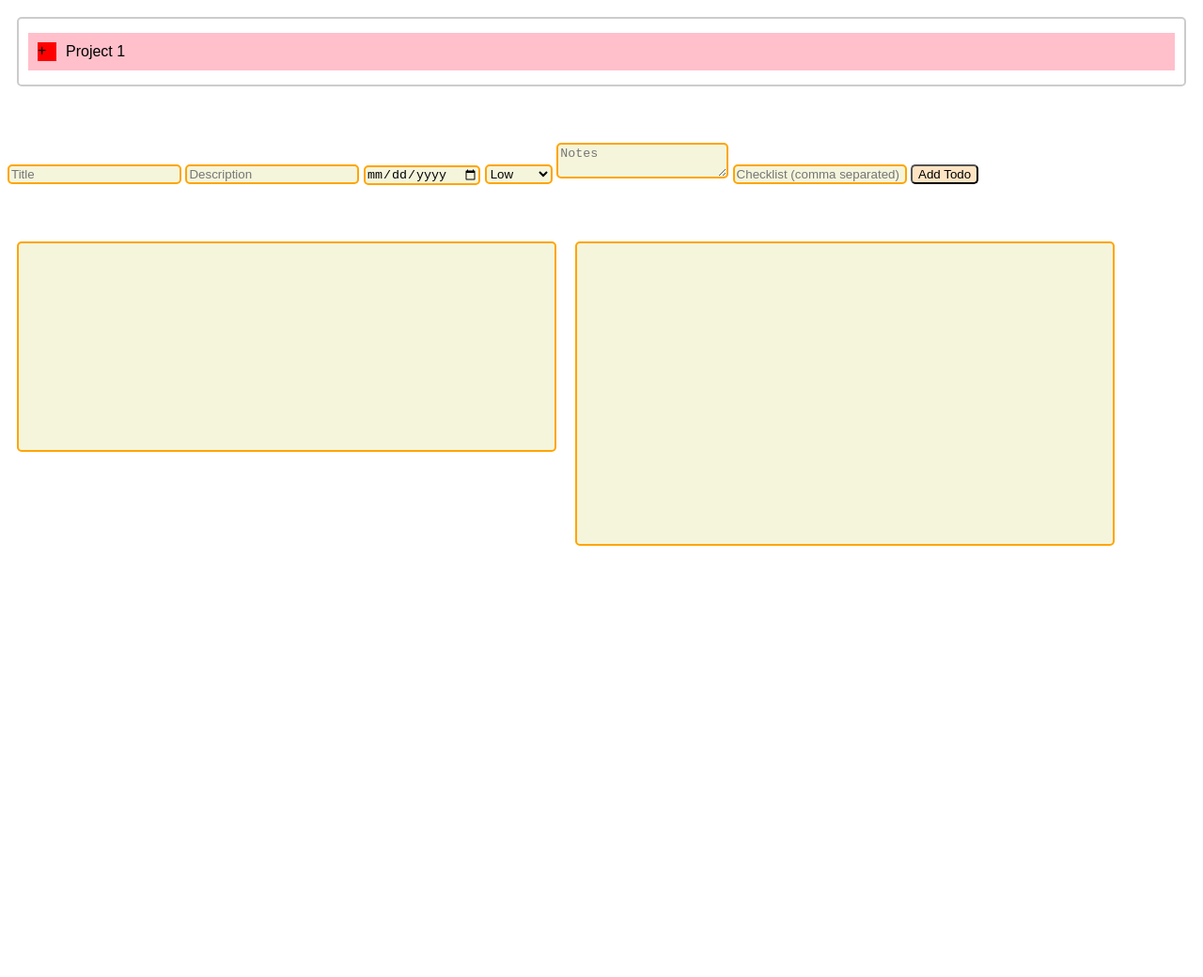
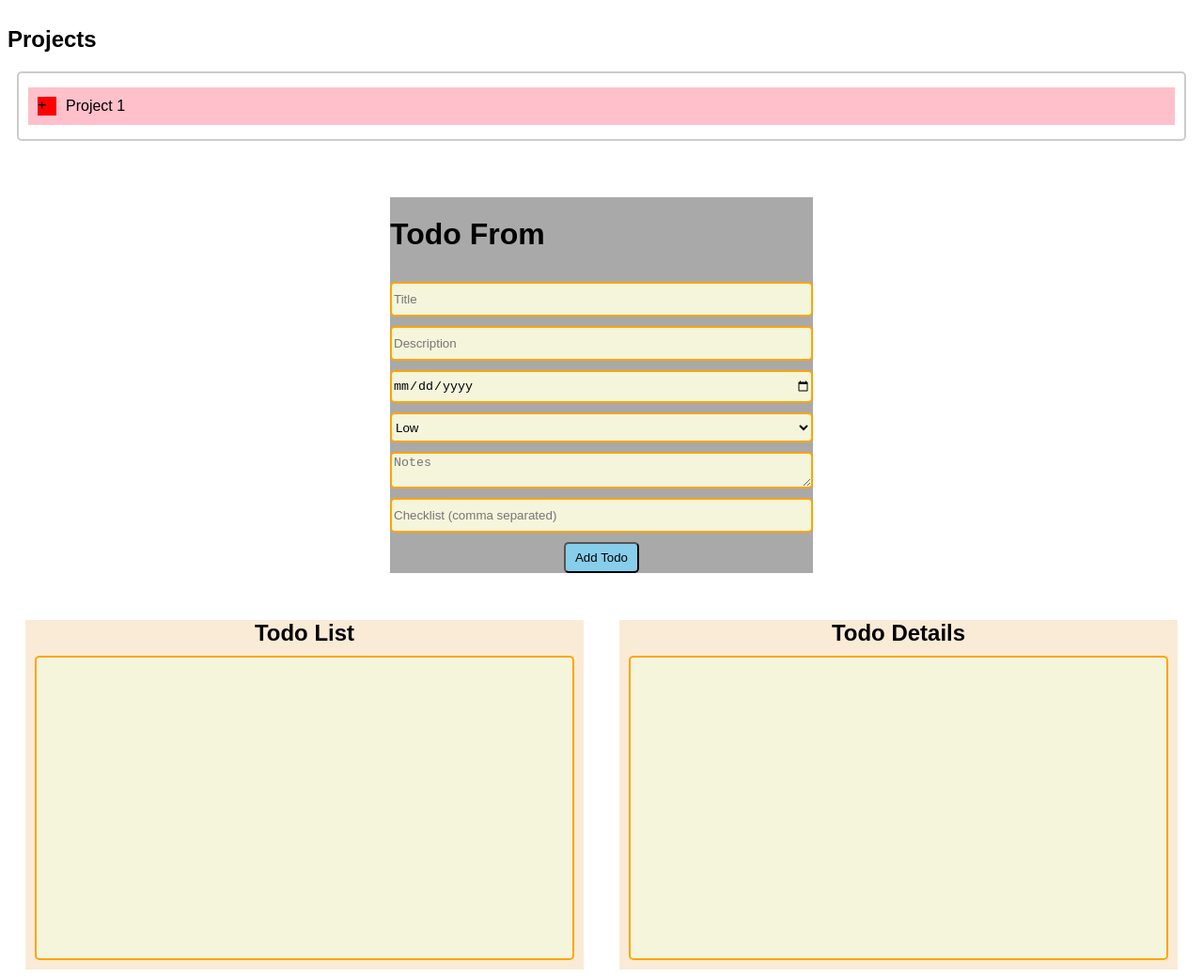
Before and after one commit to Gauravkumar4460/Todo-s, a website built with webpack: page src/index.html in a window 1280 px wide. Shown: the whole page at 94% size. Before the commit the page ends 800 px from the top, so only its background shows below. Built offline with nearby package versions, Linux system fonts and the light colour scheme.

Commit message:
Updated files

```diff
--- a/src/index.html
+++ b/src/index.html
@@ -6,8 +6,12 @@
     <title>Todo's | Never miss your priorities</title>
 </head>
 <body>
+    <div id="project-container">
+        <h2>Projects</h2>
     <div id="project-list"></div>
+    </div>
     <form id="todo-form">
+        <h1>Todo From</h1>
         <input type="text" id="title" placeholder="Title" required>
         <input type="text" id="description" placeholder="Description">
         <input type="date" id="dueDate" required>
@@ -21,8 +25,14 @@
         <button type="submit" id="submit-todo">Add Todo</button>
     </form>
     <div id="container">
+        <div id="todo-list-header">
+            <h2>Todo List</h2>
     <div id="todo-list"></div>
+        </div>
+        <div id="todo-details-header">
+            <h2>Todo Details</h2>
     <div id="todo-details"></div>
+        </div>
     </div>
 </body>
 </html>
--- a/src/index.js
+++ b/src/index.js
@@ -22,7 +22,7 @@ const UI = (() => {
             projectElement.style.padding = '10px';
             projectElement.style.margin = '5px 0';
 
-            // New project button
+
             const addProjectOption = document.createElement('div');
             addProjectOption.style.width = '20px';
             addProjectOption.style.height = '20px';
@@ -31,13 +31,13 @@ const UI = (() => {
             addProjectOption.style.cursor = 'pointer';
             addProjectOption.textContent = '+';
 
-            // Project name
+
             const projectNameElement = document.createElement('span');
             projectNameElement.textContent = project.name;
             projectNameElement.style.flexGrow = '1';
             projectNameElement.style.cursor = 'pointer';
 
-            // Event listeners
+
             projectNameElement.addEventListener('click', () => {
                 projectManager.setCurrentProject(index);
                 renderTodos();
@@ -56,12 +56,15 @@ const UI = (() => {
                     projectManager.addProject(new Project(projectName));
                     projectManager.setCurrentProject(projectManager.projects.length - 1);
 
+
+
+
                     renderProjects();
 
                 }
             });
 
-            // Append elements
+
             projectElement.appendChild(addProjectOption);
             projectElement.appendChild(projectNameElement);
             projectList.appendChild(projectElement);
@@ -76,6 +79,7 @@ const UI = (() => {
             const todoElement = document.createElement('div');
             todoElement.textContent = `${todo.title} - ${todo.dueDate}`;
             todoElement.className = `priority-${todo.priority}`;
+
             todoElement.addEventListener('click', () => {
                 expandTodoDetails(todo, index);
             });
@@ -96,6 +100,7 @@ const UI = (() => {
              `;
         document.getElementById('delete-todo').addEventListener('click', () => {
             const currentProject = projectManager.getCurrentProject();
+            todoDetails.innerHTML = '';
             currentProject.removeTodo(index);
             renderTodos();
         });
--- a/src/style.css
+++ b/src/style.css
@@ -19,19 +19,22 @@ body {
     border: 2px solid #ccc;
     border-radius: 5px;
     width: 550px;
-    height: 200px;
+    height: 300px;
 }
 
 .priority-low {
     background-color: lightgreen;
+    cursor: pointer;
 }
 
 .priority-medium {
     background-color: lightgray;
+    cursor: pointer;
 }
 
 .priority-high {
     background-color: lightcoral;
+    cursor: pointer;
 }
 
 #todo-details {
@@ -60,3 +63,32 @@ body {
     border-radius: 5px;
     cursor: pointer;
 }
+
+#todo-list-header,#todo-details-header{
+    display: flex;
+    flex-direction: column;
+    background-color: antiquewhite;
+    margin: 0 auto;
+}
+#todo-list-header>h2,#todo-details-header>h2{
+    margin: 0 auto;
+}
+#todo-form{
+    display: flex;
+    flex-direction: column;
+    justify-content: center;
+    gap: 10px;
+    width: 450px;
+    height: 400px;
+    background-color: darkgray;
+    margin: 0 auto;
+}
+input,textarea,select{
+    height: 40px;
+}
+#submit-todo{
+    background-color: skyblue;
+    width: 80px;
+    height: 40px;
+    margin: 0 auto;
+}
--- a/webpack.config.js
+++ b/webpack.config.mjs
@@ -1,8 +1,12 @@
-const path = require('path');
-const htmlWebpackPlugin = require('html-webpack-plugin');
-const { plugins } = require('../restaurantPage/webpack.config');
+import path from 'path';
 
-module.exports =  {
+import { fileURLToPath } from 'url';
+const __filename = fileURLToPath(import.meta.url);
+const __dirname = path.dirname(__filename);
+
+import htmlWebpackPlugin  from 'html-webpack-plugin';
+
+export default  {
         mode: 'development',
         entry: './src/index.js',
         output: {
```
Also changed, not shown: dist/index.html, dist/main.js.
